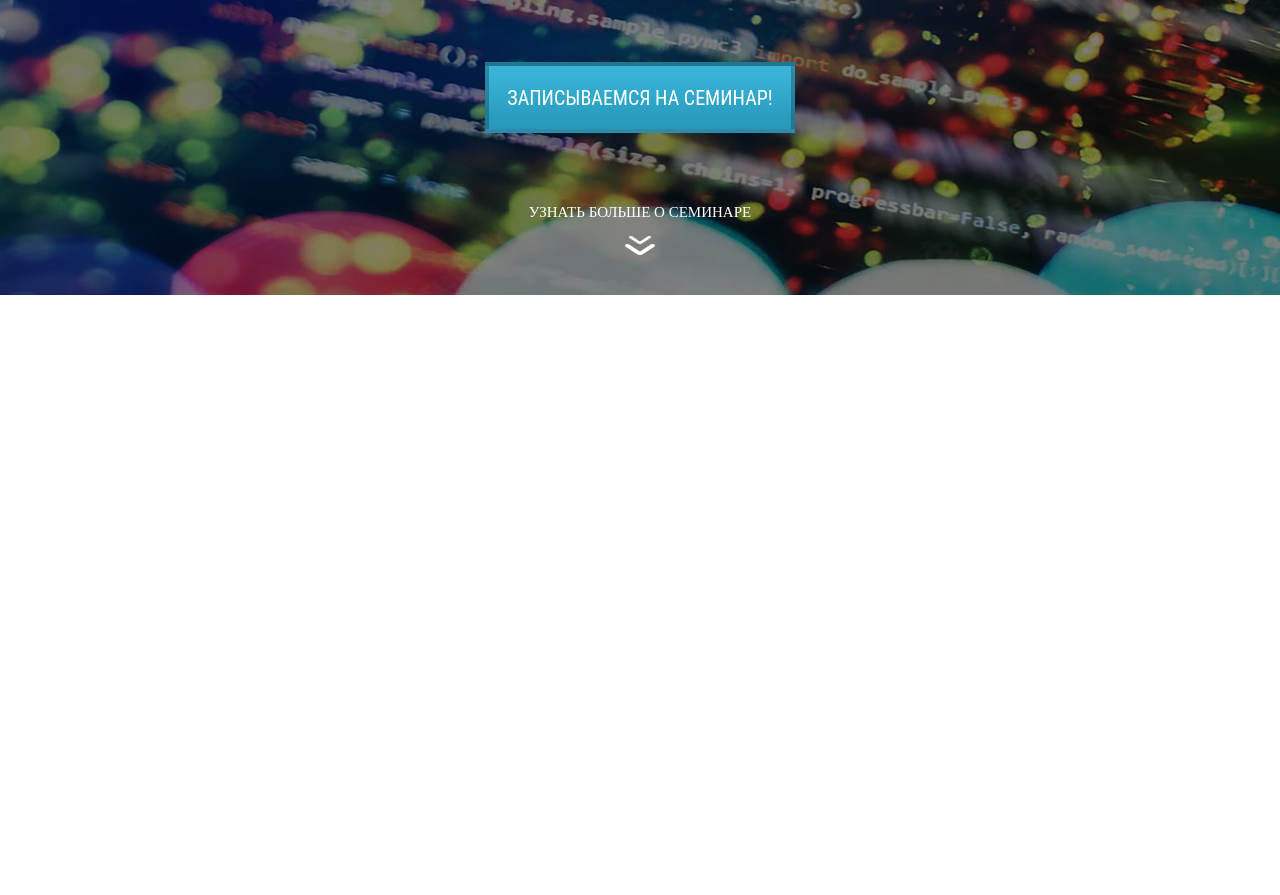
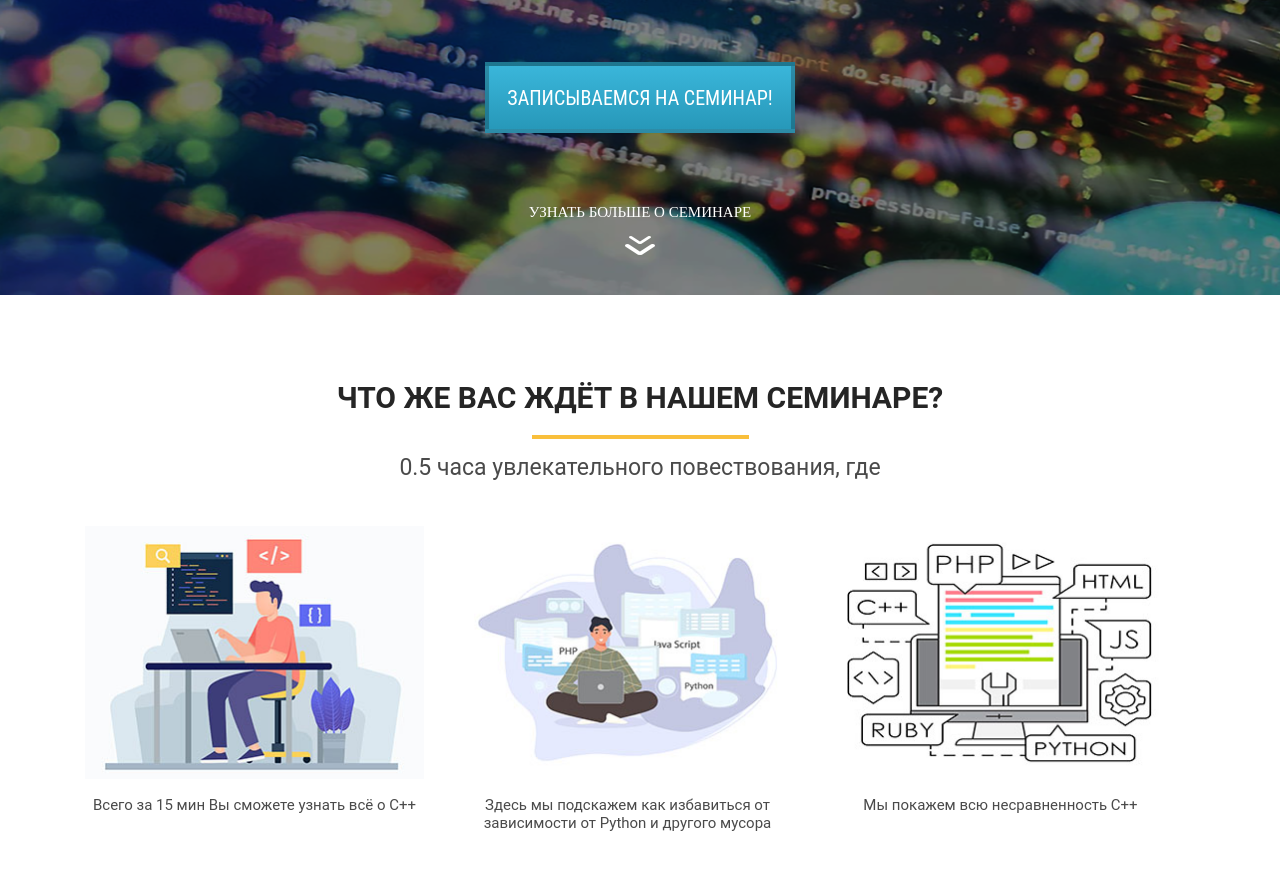
Before and after one commit to neoxanter/LearnFrontend, a plain HTML site: page modern_site/index.html in a window 1280 px wide. Shown: the part 505-1400 px from the top of the page. Before the commit the page ends 800 px from the top, so only its background shows below. Drawn offline with Linux system fonts and the light colour scheme.

Commit message:
Added section 'waiting'

```diff
--- a/modern_site/css/style.css
+++ b/modern_site/css/style.css
@@ -110,3 +110,60 @@ h2.title {
     margin: 0 auto;
     margin-top: 15px;
 }
+
+.waiting {
+    height: 600px;
+    background-color: rgb(255, 255, 255);
+    padding: 85px 0 75px 0;
+
+}
+
+.waiting .waiting_header {
+    font-size: 30px;
+    font-family: "Roboto";
+    font-weight: 400px;
+    color: rgb(37, 37, 37);
+    text-transform: uppercase;
+    text-align: center;
+}
+
+.waiting .waiting_divider {
+    background-color: rgb(249, 191, 59);
+    width: 217px;
+    height: 4px;
+    margin: 0 auto;
+    margin-top: 20px;
+}
+
+.waiting .waiting_subheader {
+    font-size: 23px;
+    font-family: "Roboto";
+    font-weight: 400px;
+    color: rgb(74, 74, 74);
+    text-align: center;
+    margin-top: 15px;
+}
+
+.waiting .waiting_wrapper {
+    margin-top: 45px;
+}
+
+.waiting .waiting_wrapper .waiting_item {
+    display: inline-block;
+    vertical-align: top;
+    margin: 0 15px;
+    width: 339px;
+    text-align: center;
+}
+
+.waiting .waiting_wrapper .waiting_item .waiting_img {
+    width: 100%;
+}
+
+.waiting .waiting_wrapper .waiting_item .waiting_descr {
+    margin-top: 13px;
+    font-size: 15px;
+    font-family: "Roboto";
+    font-weight: 300px;
+    color: rgb(74, 74, 74);
+}
--- a/modern_site/index.html
+++ b/modern_site/index.html
@@ -36,5 +36,26 @@
         </div>
       </div>
     </section>
+    <section class="waiting">
+      <div class="container">
+        <h2 class="waiting_header">Что же Вас ждёт в нашем семинаре?</h2>
+        <div class="waiting_divider"></div>
+        <div class="waiting_subheader">0.5 часа увлекательного повествования, где</div>
+        <div class="waiting_wrapper">
+          <div class="waiting_item">
+            <img src="img/waiting/1.jpg" alt="all of c++" class="waiting_img">
+            <div class="waiting_descr">Всего за 15 мин Вы сможете узнать всё о С++</div>
+          </div>
+          <div class="waiting_item">
+            <img src="img/waiting/2.jpg" alt="...Python" class="waiting_img">
+            <div class="waiting_descr">Здесь мы подскажем как избавиться от зависимости от Python и другого мусора</div>
+          </div>
+          <div class="waiting_item">
+            <img src="img/waiting/3.jpg" alt="beautiful my ccccc++" class="waiting_img">
+            <div class="waiting_descr">Мы покажем всю несравненность С++</div>
+          </div>
+        </div>
+      </div>
+    </section>
   </body>
 </html>
```
Also changed, not shown: modern_site/img/waiting/1.jpg (added), modern_site/img/waiting/2.jpg (added), modern_site/img/waiting/3.jpg (added). Lines whose indentation alone changed are shown as unchanged.
